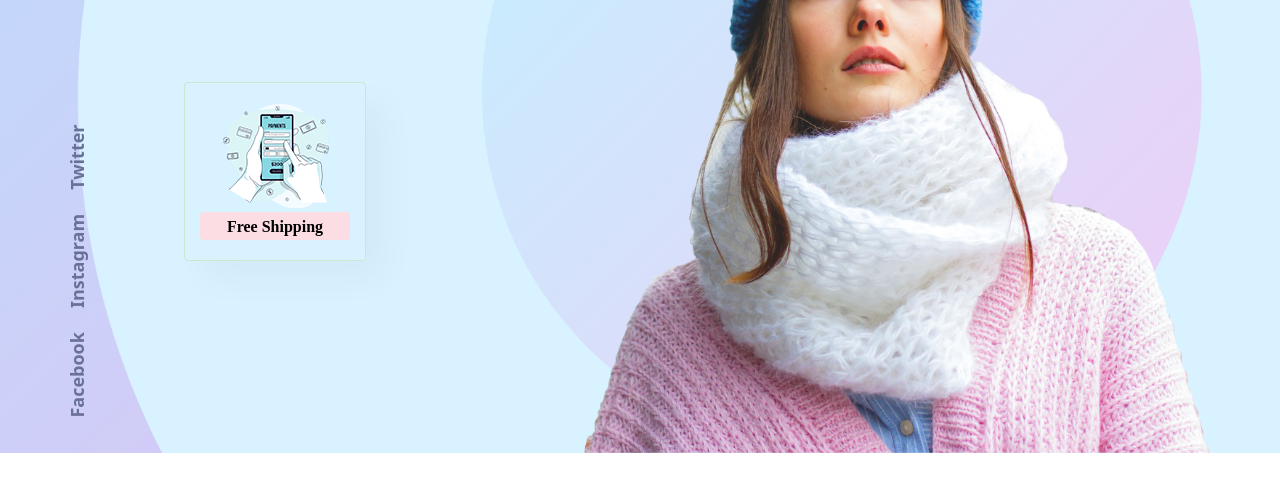
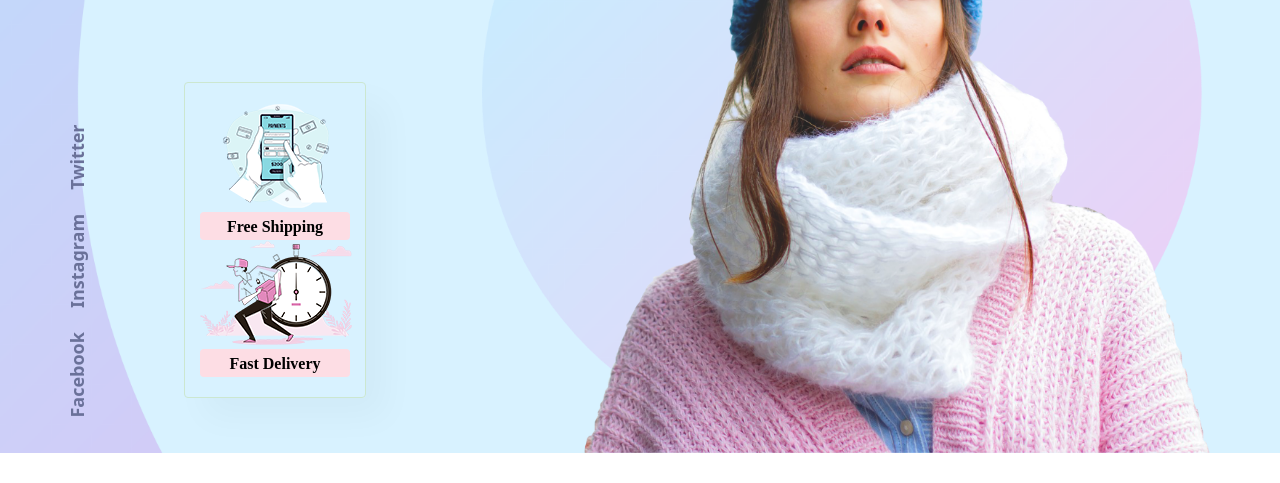
Before and after one commit to PriyanshK09/SoloCoder_KOC28_CipherSchools, a plain HTML site: page index.html in a window 1280 px wide. Shown: the part 347-830 px from the top of the page. Before the commit the page ends 800 px from the top, so only its background shows below. Drawn offline with Linux system fonts and the light colour scheme.

Commit message:
modified

```diff
--- a/index.html
+++ b/index.html
@@ -45,8 +45,10 @@
 
     <section id="feature" class="s1">
       <div class="featured-box">
-        <img src="/assets/features/f1.png" alt="">
+        <img src="/assets/features/f1.png" alt="Feature 1">
         <h4>Free Shipping</h4>
+        <img src="/assets/features/f2.png" alt="Feature 2">
+        <h4>Fast Delivery</h4>
       </div>
     </section>
 
--- a/style.css
+++ b/style.css
@@ -120,6 +120,14 @@ nav ul li a{
   padding: 70px 120px;
 }
 
+#feature{
+  display:inline-flex;
+  align-items: center;
+  justify-content: space-between;
+  flex-wrap: wrap;
+  flex-direction: row;
+}
+
 #feature .featured-box{
   width: 150px;
   text-align: center;
```
